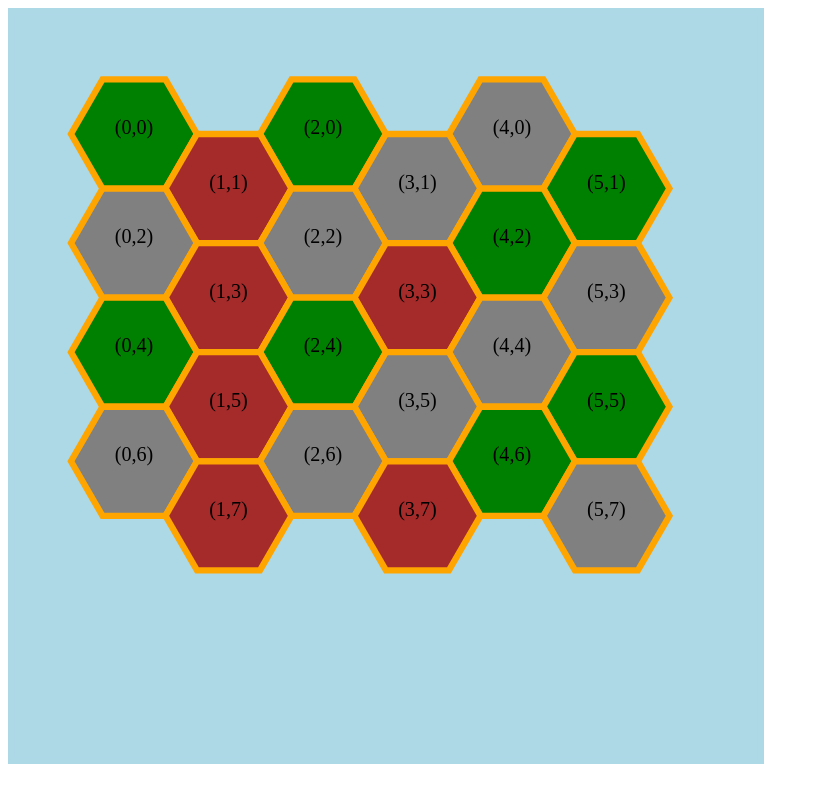
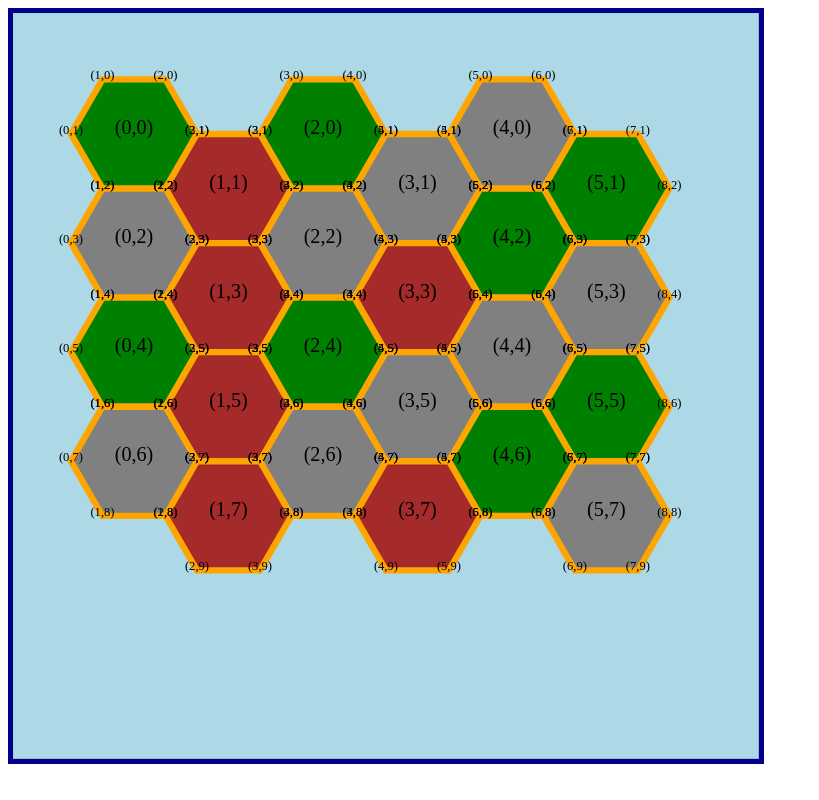
Before and after one commit to mozzzzy/catan, a plain HTML site: page client_js/index.html in a window 1280 px wide. Shown: the whole page, without its empty margins (0-819 px from the left). Drawn offline with nearby package versions, Linux system fonts and the light colour scheme.

Commit message:
client_js: add vertices

```diff
--- a/client_js/client.js
+++ b/client_js/client.js
@@ -38,24 +38,28 @@ var map = new Vue({
     ]
   },
   methods: {
-    svg_pos: function(pos) {
+    svg_pos: function(cell_pos) {
       s = R * Math.sin(Math.PI / 3.0);
       c = R * Math.cos(Math.PI / 3.0);
 
-      x = pos.x * (R + c) + OFFSET_X;
-      y = pos.y * s + OFFSET_Y;
+      x = cell_pos.x * (R + c) + OFFSET_X;
+      y = cell_pos.y * s + OFFSET_Y;
       return {x: x, y: y}
     },
-    svg_points: function(pos) {
-      p = this.svg_pos(pos);
+    svg_vertices: function(cell_pos) {
+      res = [];
+      p = this.svg_pos(cell_pos);
       x = p.x, y = p.y;
-      res = (x + R) + "," + y + " ";
-      res += (x + c) + "," + (y + s) + " ";
-      res += (x - c) + "," + (y + s) + " ";
-      res += (x - R) + "," + y + " ";
-      res += (x - c) + "," + (y - s) + " ";
-      res += (x + c) + "," + (y - s) + " ";
-      return res
+      res.push({x: cell_pos.x + 3, y: cell_pos.y + 1, svg_x: (x + R), svg_y: (y + 0)});
+      res.push({x: cell_pos.x + 2, y: cell_pos.y + 2, svg_x: (x + c), svg_y: (y + s)});
+      res.push({x: cell_pos.x + 1, y: cell_pos.y + 2, svg_x: (x - c), svg_y: (y + s)});
+      res.push({x: cell_pos.x + 0, y: cell_pos.y + 1, svg_x: (x - R), svg_y: (y + 0)});
+      res.push({x: cell_pos.x + 1, y: cell_pos.y + 0, svg_x: (x - c), svg_y: (y - s)});
+      res.push({x: cell_pos.x + 2, y: cell_pos.y + 0, svg_x: (x + c), svg_y: (y - s)});
+      return res;
+    },
+    svg_vertices_str: function(cell_pos) {
+      return this.svg_vertices(cell_pos).map(v => v.svg_x + "," + v.svg_y).join(" ");
     },
   }
 })
--- a/client_js/index.html
+++ b/client_js/index.html
@@ -1,10 +1,16 @@
 <body>
   <svg id="map" width="20cm" height="20cm" viewBox="0 0 1200 1200">
-    <rect x="0" y="0" width="1200" height="1200" fill="lightblue" stroke="lightblue" stroke-width="20" />
-    <polygon v-bind:fill="c.resource" stroke="orange" stroke-width="10" v-bind:points="svg_points(c.pos)" v-for="c in cells" />
-    <text v-bind:x="svg_pos(c.pos).x" v-bind:y="svg_pos(c.pos).y" font-size="32" text-anchor="middle" v-for="c in cells" >
+    <rect x="0" y="0" width="1200" height="1200" fill="lightblue" stroke="darkblue" stroke-width="16" />
+    <polygon v-bind:fill="c.resource" stroke="orange" stroke-width="10" v-bind:points="svg_vertices_str(c.pos)" v-for="c in cells" />
+    <text v-bind:x="svg_pos(c.pos).x" v-bind:y="svg_pos(c.pos).y" font-size="32" text-anchor="middle" v-for="c in cells">
     {{ "(" + c.pos.x + "," + c.pos.y + ")" }}
     </text>
+
+    <g v-bind:c="c" v-for="c in cells">
+      <text v-bind:x="v.svg_x" v-bind:y="v.svg_y" font-size="20" text-anchor="middle" v-for="v in svg_vertices(c.pos)">
+        {{ "(" + v.x + "," + v.y + ")" }}
+      </text>
+    </g>
   </svg>
 </body>
 
```
